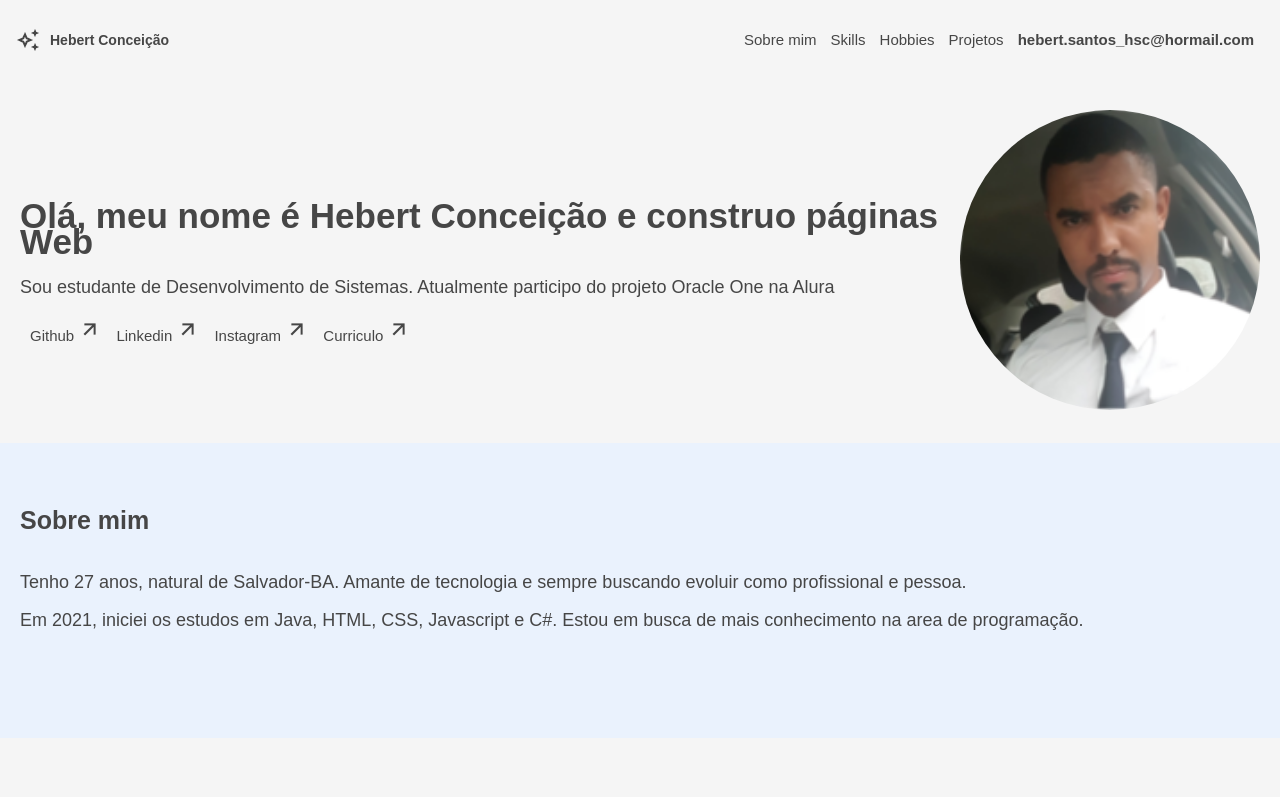
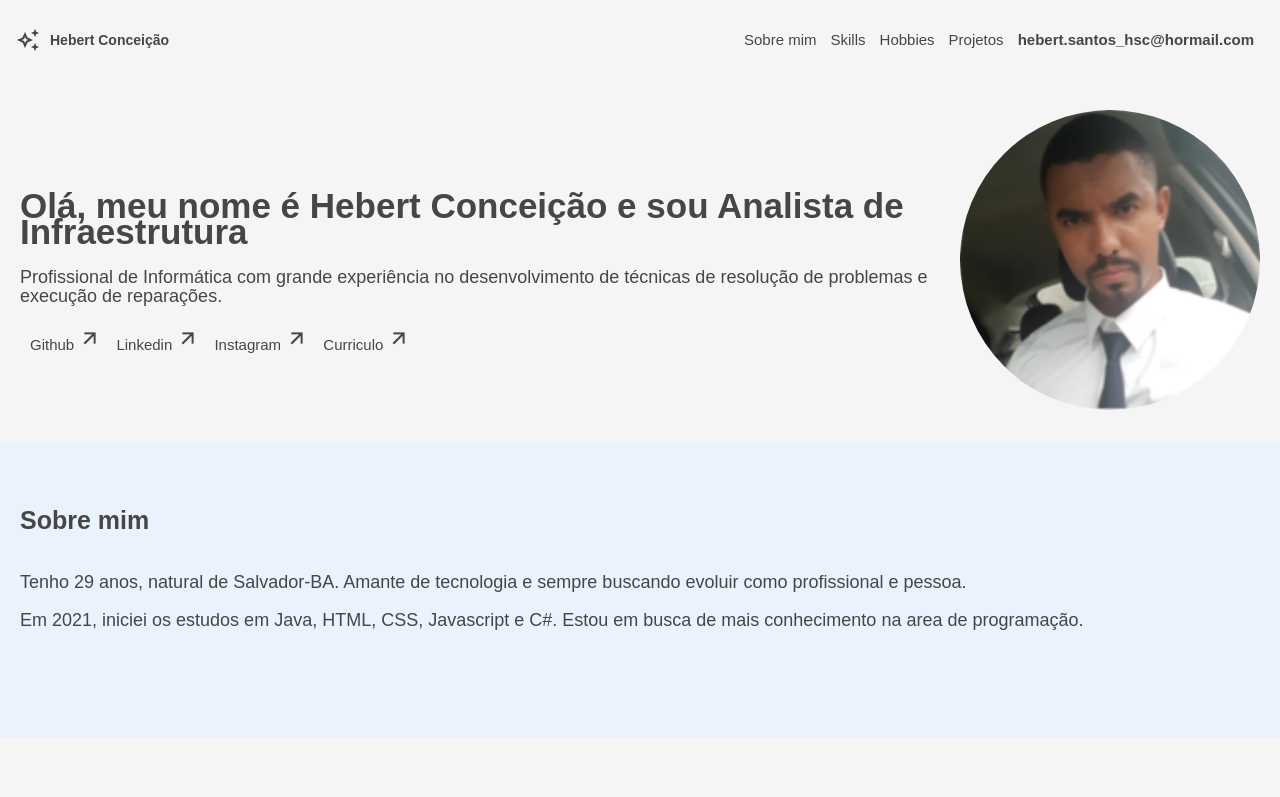
Before and after one commit to Hebert-sc/Portfolio, a plain HTML site: page index.html in a window 1280 px wide. Shown: the top 797 px of the page. Drawn offline with Linux system fonts and the light colour scheme.

Commit message:
Add files via upload

```diff
--- a/index.html
+++ b/index.html
@@ -33,8 +33,8 @@
 
             <div class="sobre">
 
-                <h1 id="inicio" class="sobre-titulo">Olá, meu nome é Hebert Conceição e construo páginas Web</h1>
-                <p class="inicio-sub">Sou estudante de Desenvolvimento de Sistemas. Atualmente participo do projeto Oracle One na Alura</p>
+                <h1 id="inicio" class="sobre-titulo">Olá, meu nome é Hebert Conceição e sou Analista de Infraestrutura</h1>
+                <p class="inicio-sub">Profissional de Informática com grande experiência no desenvolvimento de técnicas de resolução de  problemas e execução de reparações.</p>
 
 
 
@@ -62,7 +62,7 @@
 
             <p id="sobreMim" class="sobre-mim-texto">Sobre mim</p>
 
-            <p id="sobre-texto" class="sobre-mim-sub" > Tenho 27 anos, natural de Salvador-BA. Amante de tecnologia e sempre buscando evoluir como profissional e pessoa. <br><br>Em 2021, iniciei os estudos em Java, HTML, CSS, Javascript e C#. Estou em busca de mais conhecimento na area de programação. </p>
+            <p id="sobre-texto" class="sobre-mim-sub" > Tenho 29 anos, natural de Salvador-BA. Amante de tecnologia e sempre buscando evoluir como profissional e pessoa. <br><br>Em 2021, iniciei os estudos em Java, HTML, CSS, Javascript e C#. Estou em busca de mais conhecimento na area de programação. </p>
 
 
 </section>
```
